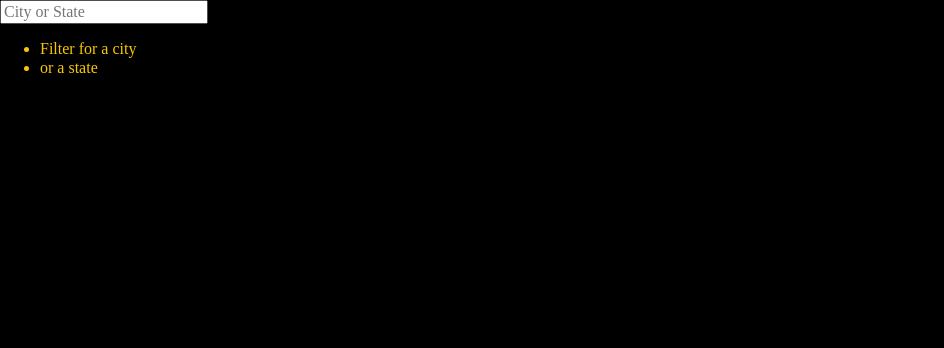
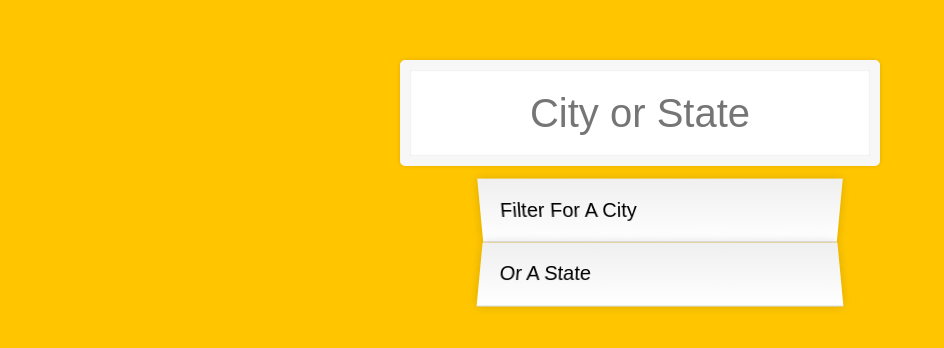
Before and after one commit to kamilpreweda/type_ahead, a website: page src/content/index.html in a window 1280 px wide. Shown: the whole page, without its empty margins (0-944 px from the left). Drawn offline with nearby package versions, Linux system fonts and the light colour scheme; files that its build step writes are made by us from their sources.

Commit message:
added styles

```diff
--- a/src/scss/main.scss
+++ b/src/scss/main.scss
@@ -4,13 +4,70 @@
 
 html {
   box-sizing: border-box;
+  background: #ffc600;
+  font-family: sans-serif;
+  font-size: 20px;
+  font-weight: 200;
 }
 
-*, *:before, *:after {
+*,
+*:before,
+*:after {
   box-sizing: inherit;
 }
 
-body {
-  color: $yellow;
-  background: $violet;
+input {
+  width: 100%;
+  padding: 20px;
 }
+
+.search__form {
+  max-width: 400px;
+  margin: 50px auto;
+}
+
+input.search {
+  margin: 0;
+  text-align: center;
+  outline: 0;
+  border: 10px solid #f7f7f7;
+  width: 120%;
+  left: -10%;
+  position: relative;
+  top: 10px;
+  z-index: 2;
+  border-radius: 5px;
+  font-size: 40px;
+  box-shadow: 0 0 5px rgba(0, 0, 0, 0.12), inset 0 0 2px rgba(0, 0, 0, 0.19);
+}
+
+.suggestions li {
+  background: white;
+  list-style: none;
+  border-bottom: 1px solid #d8d8d8;
+  box-shadow: 0 0 10px rgba(0, 0, 0, 0.14);
+  margin: 0;
+  padding: 20px;
+  transition: background 0.2s;
+  display: flex;
+  justify-content: space-between;
+  text-transform: capitalize;
+}
+
+.suggestions li:nth-child(even) {
+  transform: perspective(100px) rotateX(3deg) translateY(2px) scale(1.001);
+  background: linear-gradient(to top, #ffffff 0%, #efefef 100%);
+}
+
+.suggestions li:nth-child(odd) {
+  transform: perspective(100px) rotateX(-3deg) translateY(3px);
+  background: linear-gradient(to top, #ffffff 0%, #efefef 100%);
+}
+
+span.population {
+  font-size: 15px;
+}
+
+.hl {
+  background: #ffc600;
+}
```
